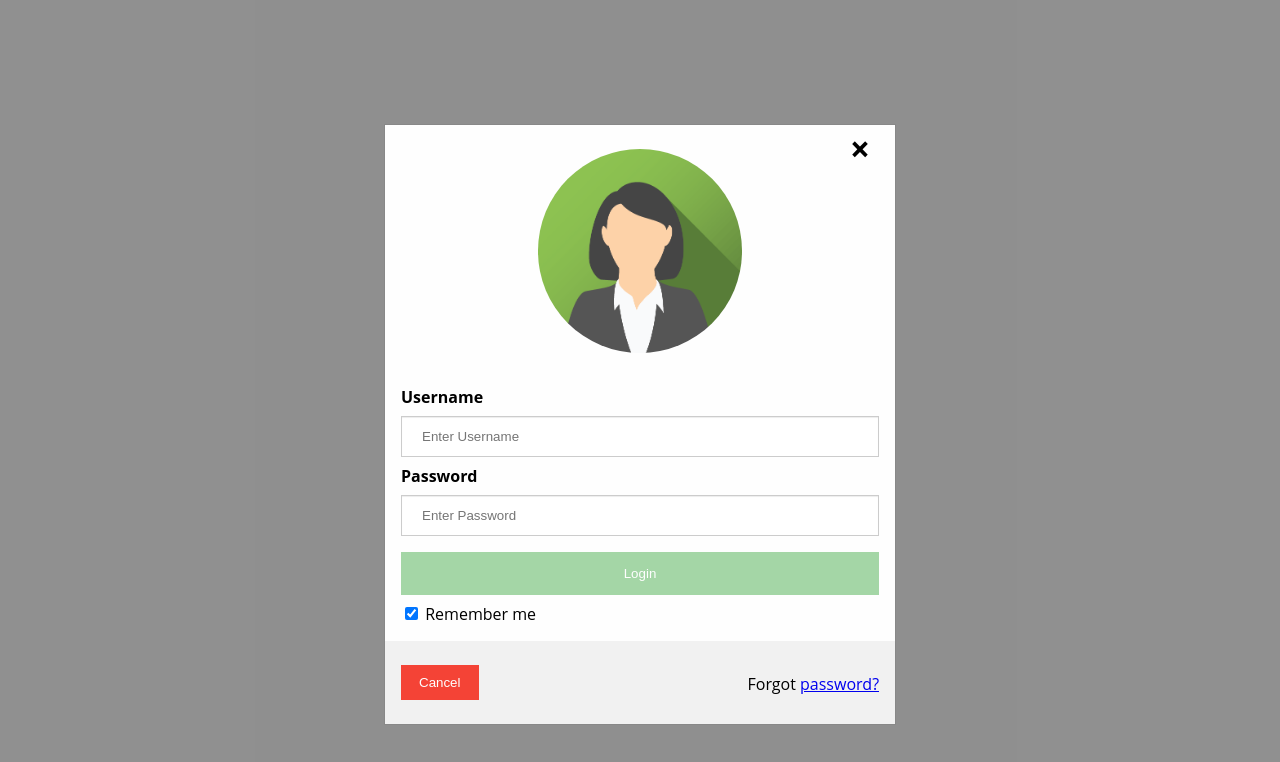
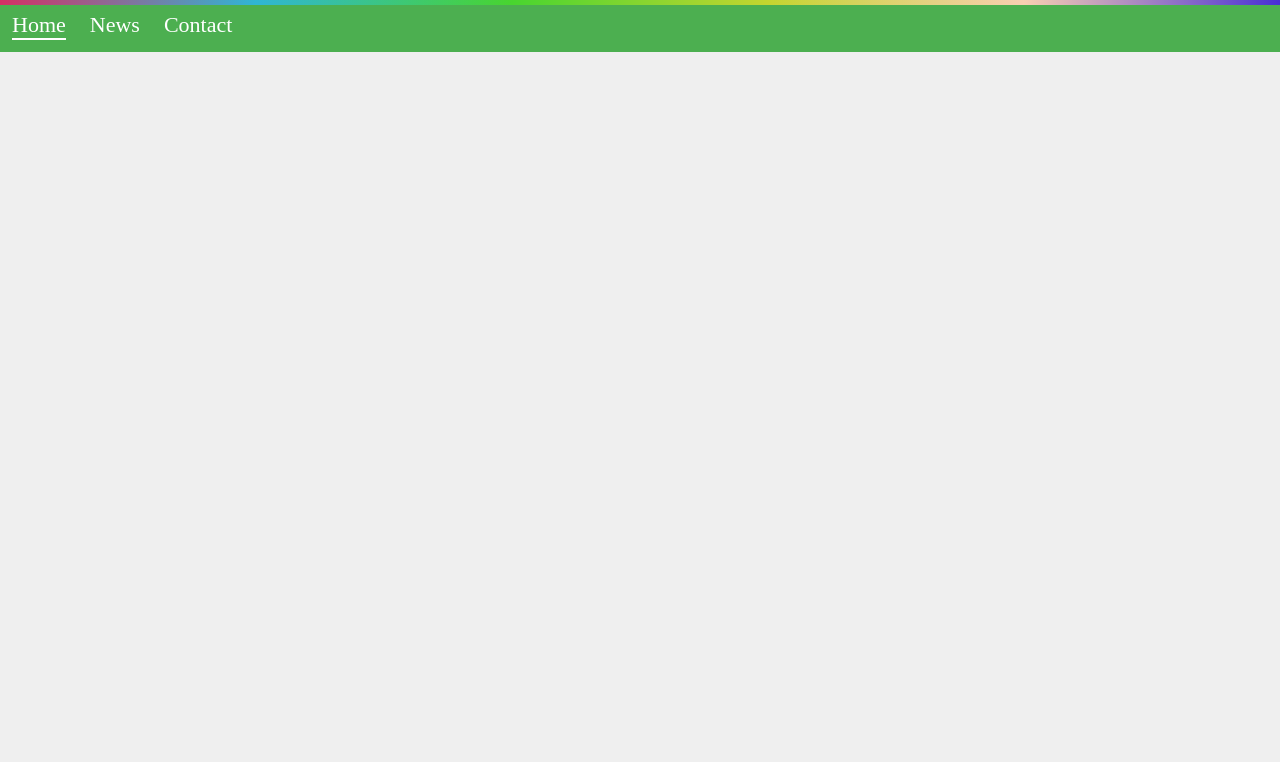
Before and after one commit to haingoarilala/ng2Todos, an Angular app: page / in a window 1280 px wide. Shown: the top 762 px of the page. Built offline with nearby package versions, Linux system fonts and the light colour scheme.

Commit message:
build app-menu

```diff
--- a/src/app/app.component.html
+++ b/src/app/app.component.html
@@ -1,4 +1,6 @@
+<!--
 <div id="id01" class="modal">
+  <p *alert="2==2">alert</p>
 <form class="modal-content animate" [formGroup]="formGroup" (ngSubmit)="submitForm(formGroup.value)">
   <div class="imgcontainer">
     <span onclick="document.getElementById('id01').style.display='none'" class="close" title="Close Modal">&times;</span>
@@ -23,3 +25,5 @@
   </div>
 </form>
 </div>
+-->
+<app-menu></app-menu>
--- a/src/app/app.module.ts
+++ b/src/app/app.module.ts
@@ -5,11 +5,13 @@ import { HttpModule } from '@angular/http';
 
 import { AppComponent } from './app.component';
 import { AlertDirective } from './directive/alert.directive';
+import { MenuComponent } from './component/menu/menu.component';
 
 @NgModule({
   declarations: [
     AppComponent,
-    AlertDirective
+    AlertDirective,
+    MenuComponent
   ],
   imports: [
     BrowserModule,
--- /dev/null
+++ b/src/app/component/menu/menu.component.css
@@ -0,0 +1,51 @@
+ul {
+    list-style-type: none;
+    margin: 0;
+    padding: 0;
+    overflow: hidden;
+    background-color: #4CAF50;
+    position: fixed;
+    top: 0;
+    width: 100%;
+    font-family: 'Sofia';font-size: 22px;
+    z-index: 1;
+}
+li {
+    float: left;
+}
+li a {
+    display: block;
+    color: white;
+    padding: 12px;
+    text-decoration: none;
+    transition: all ease 0.5s;
+}
+li a::after {
+    content: '';
+    display: block;
+    width: 0;
+    height: 2px;
+    background: #fff;
+    transition: width .3s;
+
+
+}
+li a:hover::after {
+    width: 100%;
+}
+li a.active-menu::after{
+   width: 100%;
+}
+.colorbar {
+    width: 100%;
+    position: fixed;
+     z-index: 2;
+    top:0;
+	clear: both;
+    margin:0;
+	height:5px;
+    background-image: -webkit-linear-gradient(left,#D52F64,#2FB6D5,#48D52F,#C4D52F,#F8CFB2,#482FD5);
+	background-image: -moz-linear-gradient(left,#D52F64,#2FB6D5,#48D52F,#C4D52F,#F8CFB2,#482FD5);
+	background-image: -ms-linear-gradient(left,#D52F64,#2FB6D5,#48D52F,#C4D52F,#F8CFB2,#482FD5);
+	background-image: -o-linear-gradient(left,#D52F64,#2FB6D5,#48D52F,#C4D52F,#F8CFB2,#482FD5);
+}
--- /dev/null
+++ b/src/app/component/menu/menu.component.html
@@ -0,0 +1,8 @@
+<nav>
+	<ul>
+		<li><a class="active-menu" href="#home">Home</a></li>
+		<li><a href="#news">News</a></li>
+		<li><a href="#contact">Contact</a></li>
+	</ul>
+  <div class="colorbar"></div>
+</nav>
--- /dev/null
+++ b/src/app/component/menu/menu.component.ts
@@ -0,0 +1,17 @@
+import { Component, OnInit } from '@angular/core';
+
+@Component({
+  selector: 'app-menu',
+  templateUrl: './menu.component.html',
+  styleUrls: ['./menu.component.css']
+})
+export class MenuComponent implements OnInit {
+  isActive;
+  constructor() { }
+
+  ngOnInit() {
+  }
+  active(){
+    this.isActive=!this.isActive;
+  }
+}
--- a/src/app/directive/alert.directive.ts
+++ b/src/app/directive/alert.directive.ts
@@ -1,14 +1,23 @@
-import { Directive, Input, TemplateRef, ViewContainerRef } from '@angular/core';
+import { Directive, Input,TemplateRef,ViewContainerRef} from '@angular/core';
 
 @Directive({
-  selector: '[alert]'
+  selector: '[alert]',
+
 })
 export class AlertDirective {
 
   constructor(
-    private templateRef: TemplateRef<any>,
-    private viewContainerRef: ViewContainerRef
-  ) { }
-  @Input('alert') alert:string
+   private templateRef: TemplateRef<any>,
+  private viewContainer: ViewContainerRef
+  ) {
+
+  }
+ @Input() set alert(condition: boolean){
+   if (!condition) {
+      this.viewContainer.createEmbeddedView(this.templateRef);
+    } else {
+      this.viewContainer.clear();
+    }
+ }
 
 }
```
Also changed, not shown: src/app/app.routes.ts (added, +13 -0 lines), 1 other file (tests, documents, lock files or other folders).
